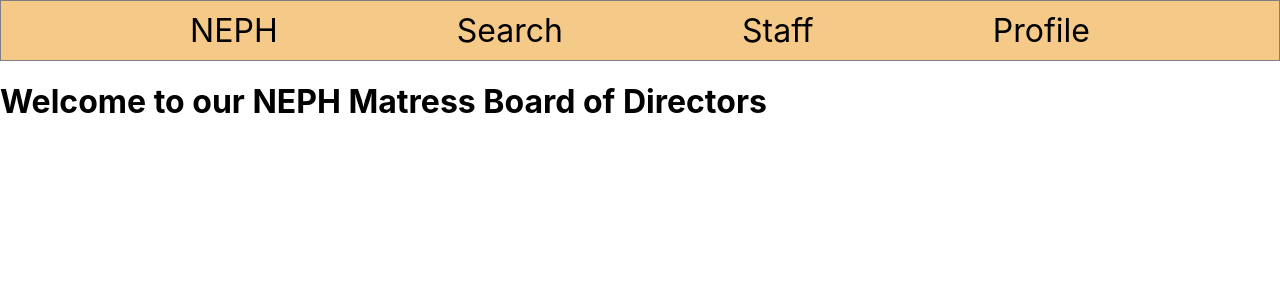
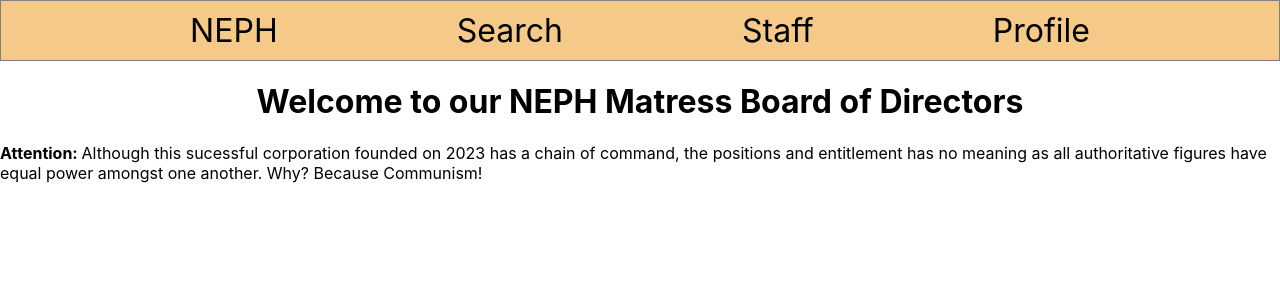
Before and after one commit to ericcnguyen04/neph-company, a React (Create React App) app: page /staff in a window 1280 px wide. Shown: the top 300 px of the page. Built offline with nearby package versions, Linux system fonts and the light colour scheme.

Commit message:
inputted message

```diff
--- a/src/Components/pages/Staff.jsx
+++ b/src/Components/pages/Staff.jsx
@@ -1,9 +1,13 @@
-
+import '../../App.css'
 
 export default function Staff() {
     return (
         <div>
-            <h1>Welcome to our NEPH Matress Board of Directors</h1>
+            <h1><center>Welcome to our NEPH Matress Board of Directors</center></h1>
+            <p className='Discretion'>
+                <strong>Attention: </strong>
+                Although this sucessful corporation founded on 2023 has a chain of command, the positions and entitlement has no meaning as all authoritative figures have equal power amongst one another. Why? Because Communism!
+            </p>
         </div>
     )
 }
```
